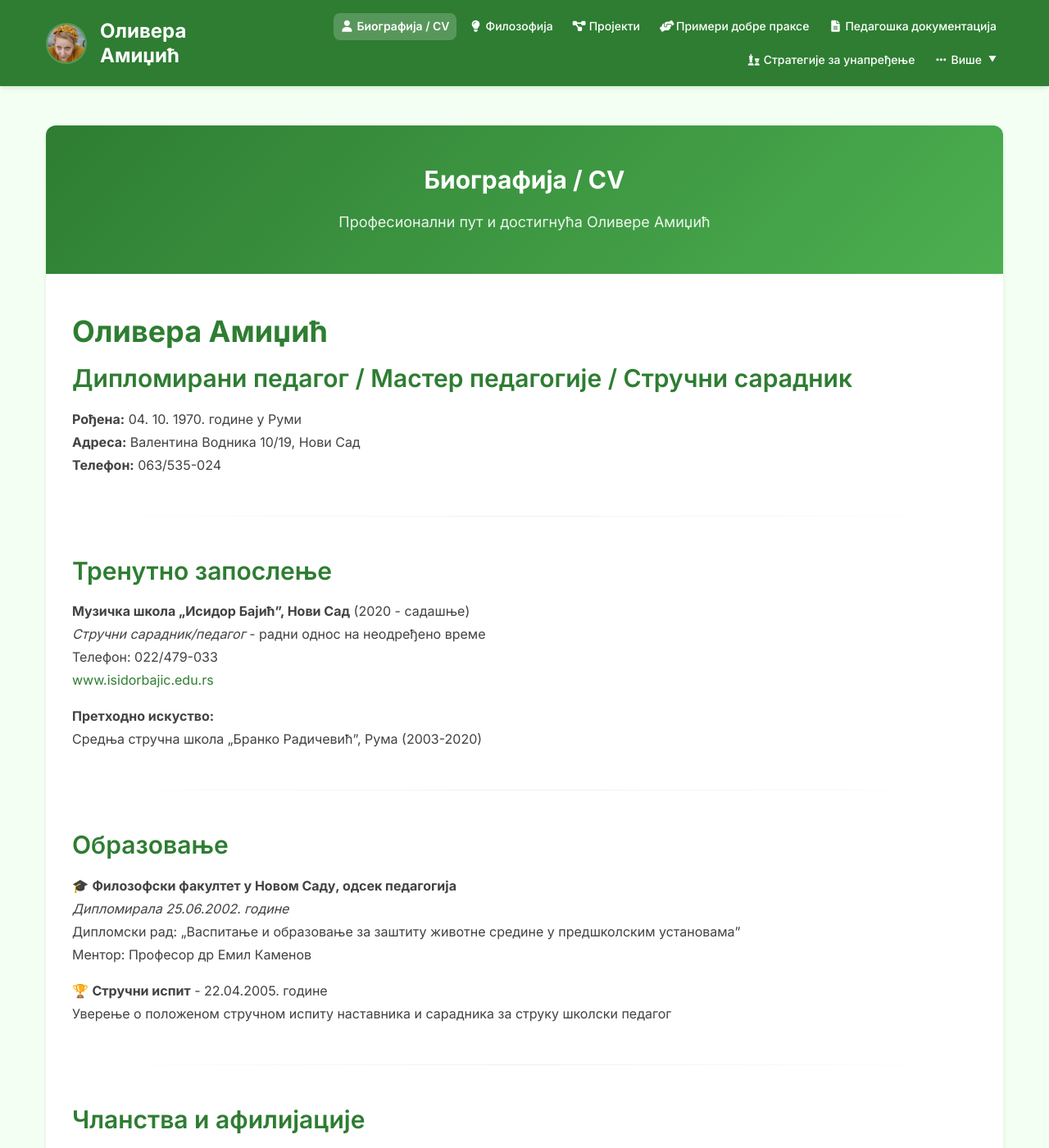
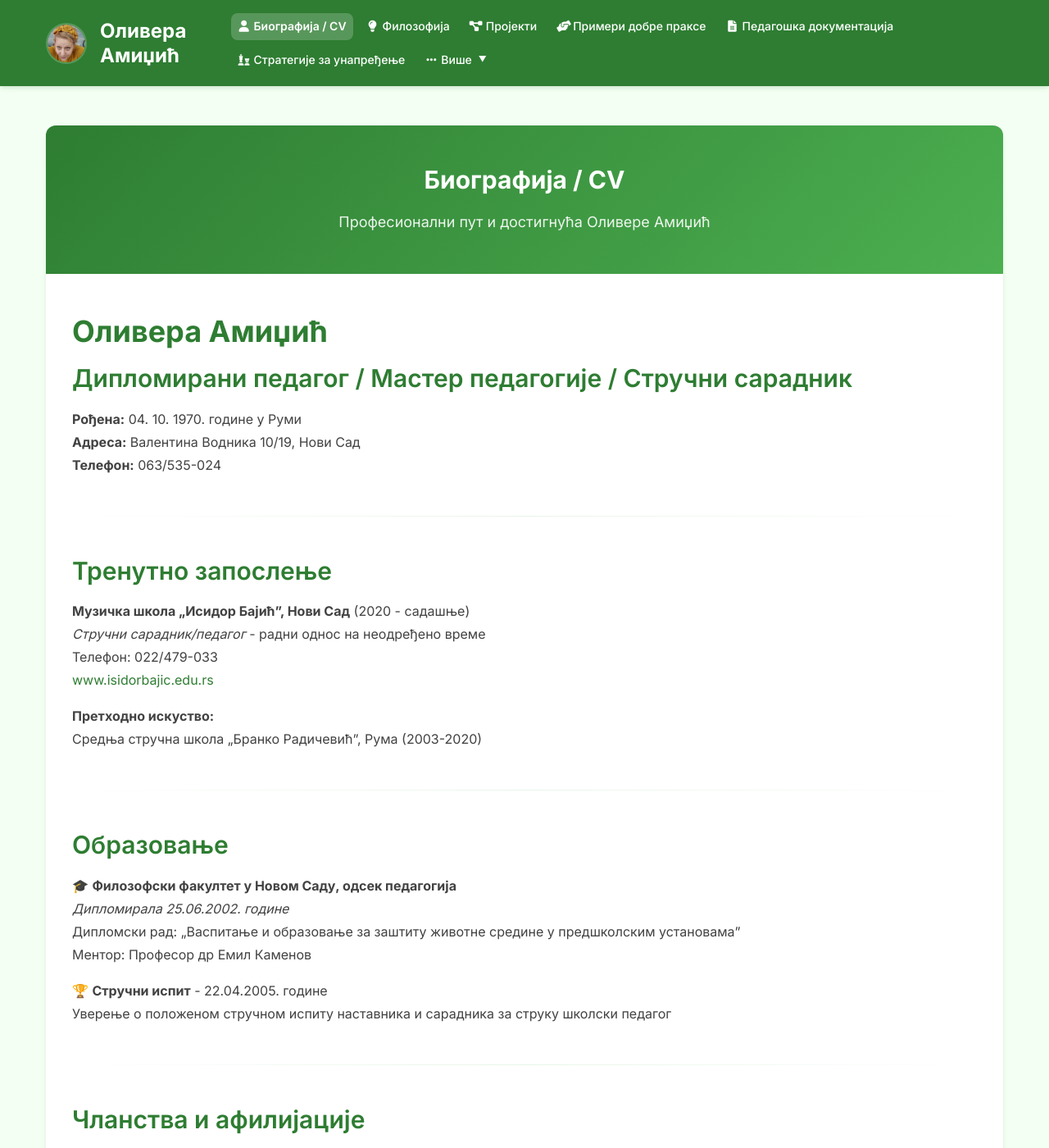
Before and after one commit to tesons/olivera-amidzic, a Jekyll site: the page built from pages/biografija.md, in a window 1280 px wide and 1400 px high. Shown: the whole window at 82% size. Built offline with Jekyll 4.4.1, drawn with Linux system fonts in a browser that asks for light colours; some of the changed text lies outside the part shown.

Commit message:
GUI improvment

```diff
--- a/_layouts/default.html
+++ b/_layouts/default.html
@@ -211,26 +211,6 @@
                                         </a>
                                     </li>
                                     <li><hr class="dropdown-divider" /></li>
-                                    <li>
-                                        <a
-                                            class="dropdown-item"
-                                            href="{{ site.social.youtube }}"
-                                            target="_blank"
-                                        >
-                                            <i class="fab fa-youtube"></i>
-                                            YouTube канал
-                                        </a>
-                                    </li>
-                                    <li><hr class="dropdown-divider" /></li>
-                                    <li>
-                                        <a
-                                            class="dropdown-item"
-                                            href="mailto:{{ site.email }}"
-                                        >
-                                            <i class="fas fa-envelope"></i>
-                                            Контакт
-                                        </a>
-                                    </li>
                                 </ul>
                             </li>
                         </ul>
@@ -294,7 +274,11 @@
                                 <i class="fas fa-map-marker-alt"></i>
                                 {{ site.location }}<br />
                                 <i class="fas fa-phone"></i>
-                                {{ site.phone }}
+                                {{ site.phone }}<br />
+                                <i class="fas fa-envelope"></i>
+                                <a href="mailto:{{ site.email }}"
+                                    >{{ site.email }}</a
+                                >
                             </p>
                         </div>
                     </div>
--- a/_sass/_layout.scss
+++ b/_sass/_layout.scss
@@ -121,7 +121,7 @@
   position: relative;
   z-index: 1000;
   flex-wrap: wrap;
-  justify-content: flex-end;
+  justify-content: flex-start;
 
   @media (max-width: $breakpoint-lg) {
     gap: $spacing-xs;
```
Also changed, not shown: pages/biografija.md (+0 -1 lines).
